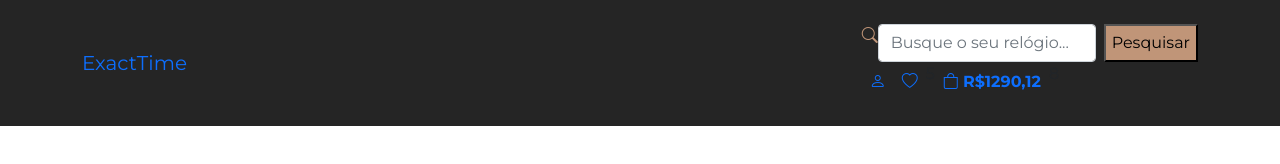
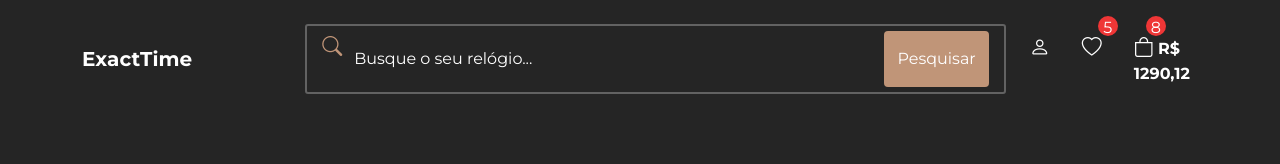
Before and after one commit to BrunaDan7as/ExactTime, a plain HTML site: page index.html in a window 1280 px wide. Drawn offline with nearby package versions, Linux system fonts and the light colour scheme.

Commit message:
navbar superior finalizada.

```diff
--- a/css/styles.css
+++ b/css/styles.css
@@ -16,7 +16,7 @@ body {
   }
 
   .light-bg-color {
-    background-color: #FCF5EB;
+    background-color: #FCF5EB
   }
 
   .dark-bg-color {
@@ -28,15 +28,103 @@ body {
   }
 
   .secondary-color {
-    color: #626262
+    color: #626262;
   }
 
   .light-color {
-    color: #fcf5eb;
+    color: #FCF5EB
   }
 
   /* NAVBAR */
+  #navbar .navbar-nav {
+    flex-direction: row;
+    justify-content: flex-end;
+  }
 
-#navbar .navbar-nav {
+  #navbar .navbar-nav li {
+    margin-left: 1em;
+  }
 
+  #navbar a,
+  #navbar button {
+    color: #FFF;
   }
+
+  #navbar li {
+    position: relative;
+  }
+
+  #navbar i {
+    font-size: 20px;
+  }
+
+  #navbar span {
+    position: absolute;
+    top: -8px;
+    right: -8px;
+    width: 20px;
+    height: 20px;
+    border-radius: 50%;
+    background-color: #EF3636;
+    text-align: center;
+  }
+
+  #bag-item span {
+    left: 20px;
+  }
+
+  .navbar-brand {
+    font-weight: 700;
+    width: 100%;
+    text-align: center;
+  }
+
+  @media(min-width: 768px) {
+    .navbar-brand {
+      text-align: left;
+    }
+  }
+
+  #navbar-items {
+    justify-content: space-between;
+  }
+
+  @media(min-width: 768px) {
+    #navbar-items {
+      display: flex;
+      min-width: 80%;
+    }
+  }
+
+  #search-form,
+  #news-form {
+    width: 100%;
+    margin: 2em 0;
+  }
+
+  @media(min-width: 768px) {
+    #search-form {
+      margin: 0;
+      min-width: 50%;
+    }
+  }
+
+  #search-form {
+    border: 2px solid #626262;
+    border-radius: 3px;
+    padding: 5px 15px;
+  }
+
+  #search-form input {
+    background-color: transparent;
+    border: none;
+    color: #FFF;
+  }
+
+  #search-form input:focus {
+    box-shadow: none;
+  }
+
+  #search-form input::placeholder {
+    color: #FFF;
+  }
--- a/index.html
+++ b/index.html
@@ -12,25 +12,26 @@
     <link href="https://fonts.googleapis.com/css2?family=Montserrat:ital,wght@0,100..900;1,100..900&display=swap" rel="stylesheet">
     <!--CSS-->
     <link rel="stylesheet" href="css/styles.css" />
-    <!--Bootstrap-->
-        <!--CSS-->
-        <link href="https://cdn.jsdelivr.net/npm/bootstrap@5.0.2/dist/css/bootstrap.min.css" rel="stylesheet" integrity="sha384-EVSTQN3/azprG1Anm3QDgpJLIm9Nao0Yz1ztcQTwFspd3yD65VohhpuuCOmLASjC" crossorigin="anonymous">
-        <!--JS-->
-        <script src="https://cdn.jsdelivr.net/npm/bootstrap@5.3.3/dist/js/bootstrap.bundle.min.js" integrity="sha384-YvpcrYf0tY3lHB60NNkmXc5s9fDVZLESaAA55NDzOxhy9GkcIdslK1eN7N6jIeHz" crossorigin="anonymous"></script>
-        <!--icon-->
-        <link rel="stylesheet" href="https://cdn.jsdelivr.net/npm/bootstrap-icons@1.11.3/font/bootstrap-icons.min.css">
+    <!-- Bootstrap -->
+  <link href="https://cdn.jsdelivr.net/npm/bootstrap@5.0.1/dist/css/bootstrap.min.css" rel="stylesheet" integrity="sha384-+0n0xVW2eSR5OomGNYDnhzAbDsOXxcvSN1TPprVMTNDbiYZCxYbOOl7+AMvyTG2x" crossorigin="anonymous">
+  <!-- Ícones -->
+  <link rel="stylesheet" href="https://cdn.jsdelivr.net/npm/bootstrap-icons@1.5.0/font/bootstrap-icons.css">
+  <!-- CSS -->
+  <link rel="stylesheet" href="css/styles.css">
+  <!-- Bootstrap JS -->
+  <script src="https://cdn.jsdelivr.net/npm/bootstrap@5.0.2/dist/js/bootstrap.bundle.min.js" integrity="sha384-MrcW6ZMFYlzcLA8Nl+NtUVF0sA7MsXsP1UyJoMp4YLEuNSfAP+JcXn/tWtIaxVXM" crossorigin="anonymous"></script>
 </head>
 <body>
     <!--NAVBAR-->
     <nav class="navbar navbar-expand-lg primary-bg-color py-4 px-2" id="navbar">
         <div class="container">
-            <a href="#" class="navbar-brand">ExactTime</a>
+          <a class="navbar-brand" href="#">ExactTime</a>
           <div id="navbar-items">
             <div></div>
             <form class="d-flex" id="search-form">
                 <i class="bi bi-search primary-color"></i>
-                    <input type="search" class="form-control me-2" placeholder="Busque o seu relógio..." aria-label="Search"/>
-                    <button class="secondary-bg-color" type="submit">Pesquisar</button>
+                <input class="form-control me-2" type="search" placeholder="Busque o seu relógio..." aria-label="Search">
+                <button class="btn secondary-bg-color" type="submit">Pesquisar</button>
               </form>
               <ul class="navbar-nav mb-2 mb-lg-0">
                 <li class="nav-item">
@@ -42,15 +43,15 @@
                   <a class="nav-link" href="#">
                     <i class="bi bi-heart"></i>
                   </a>
+                  <span class="qty-info">5</span>
                 </li>
-                    <span class="qty-info">5</span>
-                    <li class="nav-item">
+                <li class="nav-item" id="bag-item">
                   <a class="nav-link" href="#">
                     <i class="bi bi-bag"></i>
-                        <b>R$1290,12</b>
+                    <b>R$ 1290,12</b>
                   </a>
+                  <span class="qty-info">8</span>
                 </li>
-                    <span class="qty-info">8</span>
               </ul>
             </div>
           </div>
```
Lines whose indentation alone changed are shown as unchanged.
